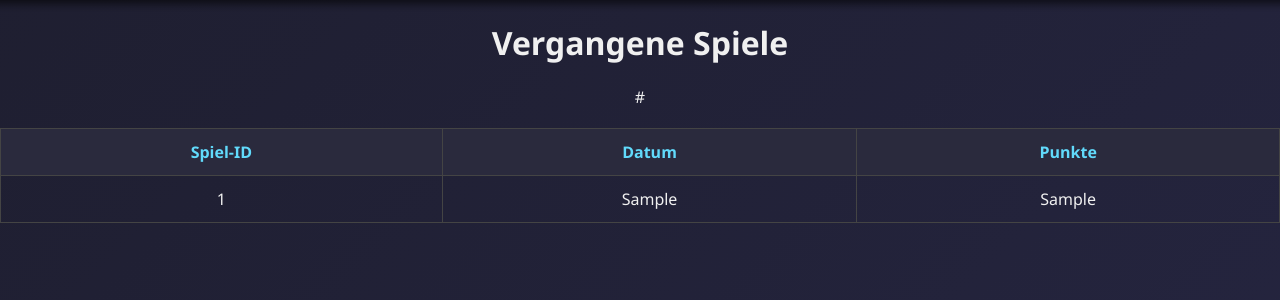
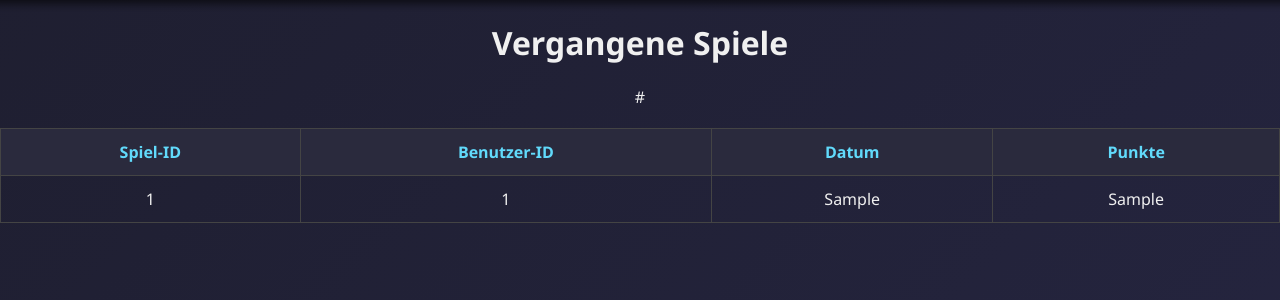
Before and after one commit to PhilipOberhauser/darttracker, a PHP site: page /vergangene_spiele.php in a window 1280 px wide. Shown: the part 218-518 px from the top of the page. Run offline with PHP 8.4, Linux system fonts and the light colour scheme; the visitor is signed in with stand-in values (Sample User, id 1); tables that the repository leaves empty or names only in its code hold one stand-in row (values such as "Sample post").

Commit message:
fix vergangene spiele

```diff
--- a/vergangene_spiele.php
+++ b/vergangene_spiele.php
@@ -12,9 +12,13 @@ if ($benutzer_id === null) {
     die("Benutzer-ID nicht gefunden");
 }
 
-$sql = "SELECT spiele_id, datum, punkte FROM spiele WHERE id = :id";
+// Updated SQL query with correct column names
+$sql = "SELECT spiel_id, spiele.id as benutzer_id, datum, punkte
+        FROM spiele
+        WHERE spiele.id = :benutzer_id
+        ORDER BY spiel_id DESC";
 $stmt = $pdo->prepare($sql);
-$stmt->bindParam(':id', $benutzer_id, PDO::PARAM_INT);
+$stmt->bindParam(':benutzer_id', $benutzer_id, PDO::PARAM_INT);
 $stmt->execute();
 $result = $stmt->fetchAll(PDO::FETCH_ASSOC);
 ?>
@@ -59,6 +63,7 @@ $result = $stmt->fetchAll(PDO::FETCH_ASSOC);
             <thead>
                 <tr>
                     <th>Spiel-ID</th>
+                    <th>Benutzer-ID</th>
                     <th>Datum</th>
                     <th>Punkte</th>
                 </tr>
@@ -66,7 +71,8 @@ $result = $stmt->fetchAll(PDO::FETCH_ASSOC);
             <tbody>
                 <?php foreach ($result as $row): ?>
                     <tr>
-                        <td><?php echo htmlspecialchars($row['spiele_id']); ?></td>
+                        <td><?php echo htmlspecialchars($row['spiel_id']); ?></td>
+                        <td><?php echo htmlspecialchars($row['benutzer_id']); ?></td>
                         <td><?php echo htmlspecialchars($row['datum']); ?></td>
                         <td><?php echo htmlspecialchars($row['punkte']); ?></td>
                     </tr>
```
